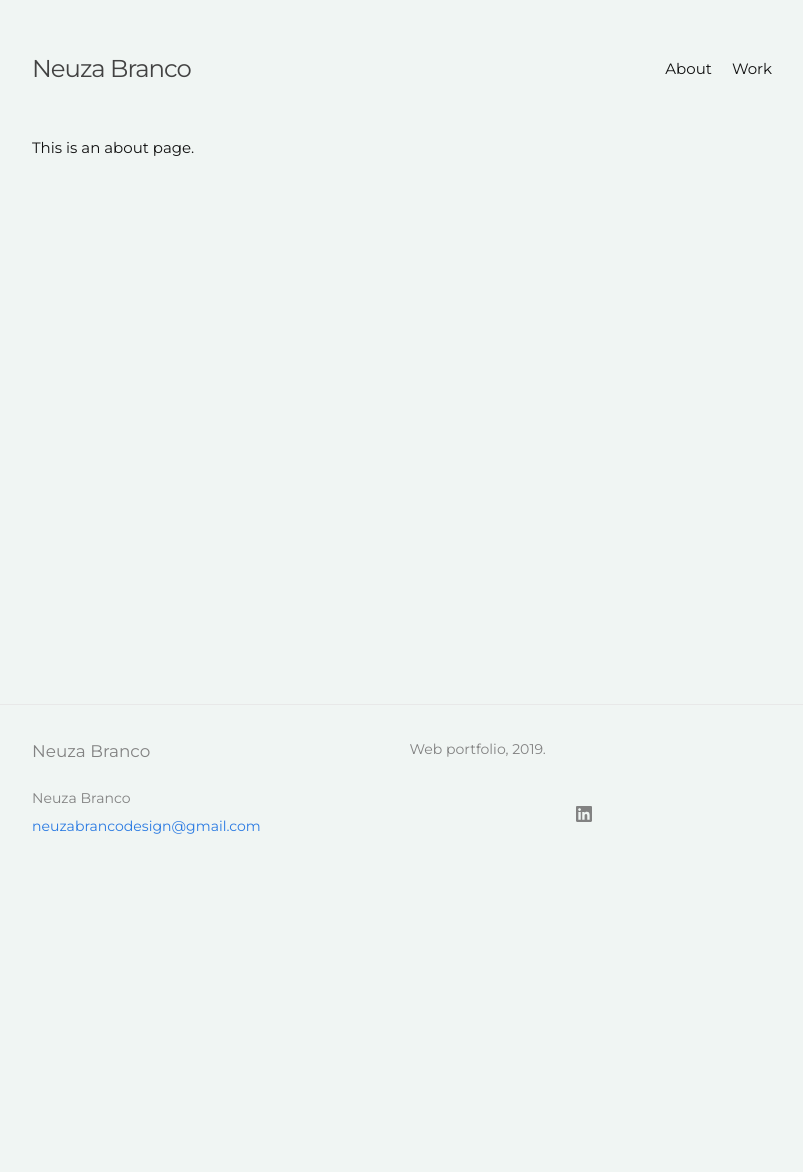
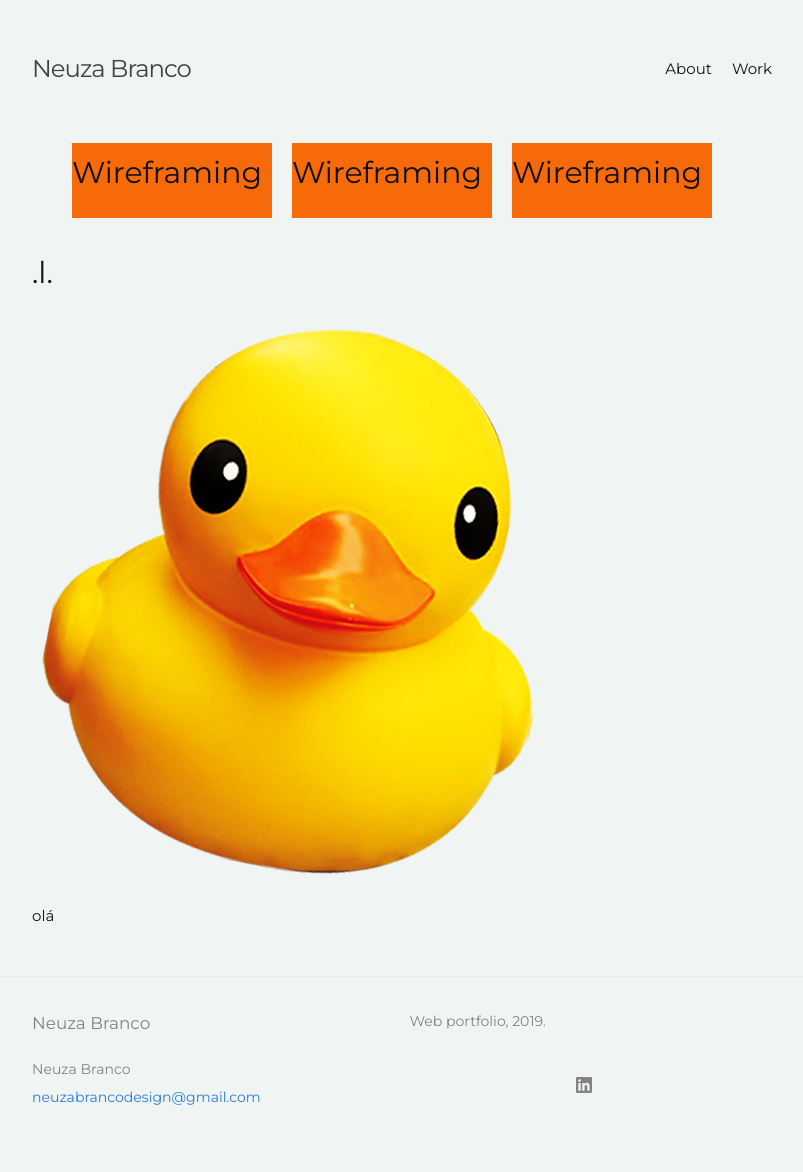
Before and after one commit to neuzadbranco/neuzadbranco.github.io, a Jekyll site: the page built from About.md, in a window 1280 px wide. Shown: the whole page, without its empty margins (238-1041 px from the left). Built offline with Jekyll 4.4.1, drawn with Linux system fonts in a browser that asks for light colours; before the commit the page ends 900 px from its top, so only the background shows below that.

Commit message:
About e Work
Definição de layout das páginas de about e work.

```diff
--- a/About.md
+++ b/About.md
@@ -1,6 +1,9 @@
 ---
-layout: default
+layout: about
 title: About
 ---
 
-This is an about page.
+
+![pato](/assets/images/pato.png)
+
+olá
--- a/_config.yml
+++ b/_config.yml
@@ -1,8 +1,7 @@
 title: Neuza Branco
 author: Neuza Branco
 email: neuzabrancodesign@gmail.com
-description: > # this means to ignore newlines until "exclude"
-  Web portfolio, 2019.
+description: Web portfolio, 2019.
 
 exclude:
   - Gemfile
--- /dev/null
+++ b/_layouts/about.html
@@ -0,0 +1,20 @@
+---
+layout: default
+---
+
+<ul class="about">
+	<li>
+		<h1> Wireframing </h1>
+	</li>
+	<li>
+		<h1> Wireframing </h1>
+	</li>
+	<li>
+		<h1> Wireframing </h1>
+	</li>
+</ul>
+
+<h1> .l. </h1>
+
+
+  {{ content }}
--- a/_sass/minima/_layout.scss
+++ b/_sass/minima/_layout.scss
@@ -210,7 +210,11 @@
   list-style: none;
 
   > li {
+    float:left;
     margin-bottom: $spacing-unit;
+    background-color: $orange-color;
+    width: 100%;
+    height: 300px;
   }
 }
 
@@ -224,6 +228,22 @@
   @include relative-font-size(1.5);
 }
 
+
+.about {
+  list-style: none;
+  width: 100%;
+  display: flex;
+  flex-wrap: wrap;
+  justify-content: flex-start;
+}
+
+
+
+  .about li {
+  width: 200px;
+  margin: 10px;
+    background-color: $orange-color;
+  }
 
 
 /**
```
Also changed, not shown: _posts/2016-05-20-this-post-demonstrates-post-content-styles.md (deleted, +0 -5 lines), _posts/2016-05-20-welcome-to-jekyll.md (deleted, +0 -14 lines), _posts/2018-12-23-Slice.md (added, +9 -0 lines), _posts/2019-04-15-Spotify-Friends-Playlist.md (added, +8 -0 lines), _posts/2019-05-27-Mindler.md (renamed from _posts/2019-01-01-ola-mundo.md), 2 other files.
